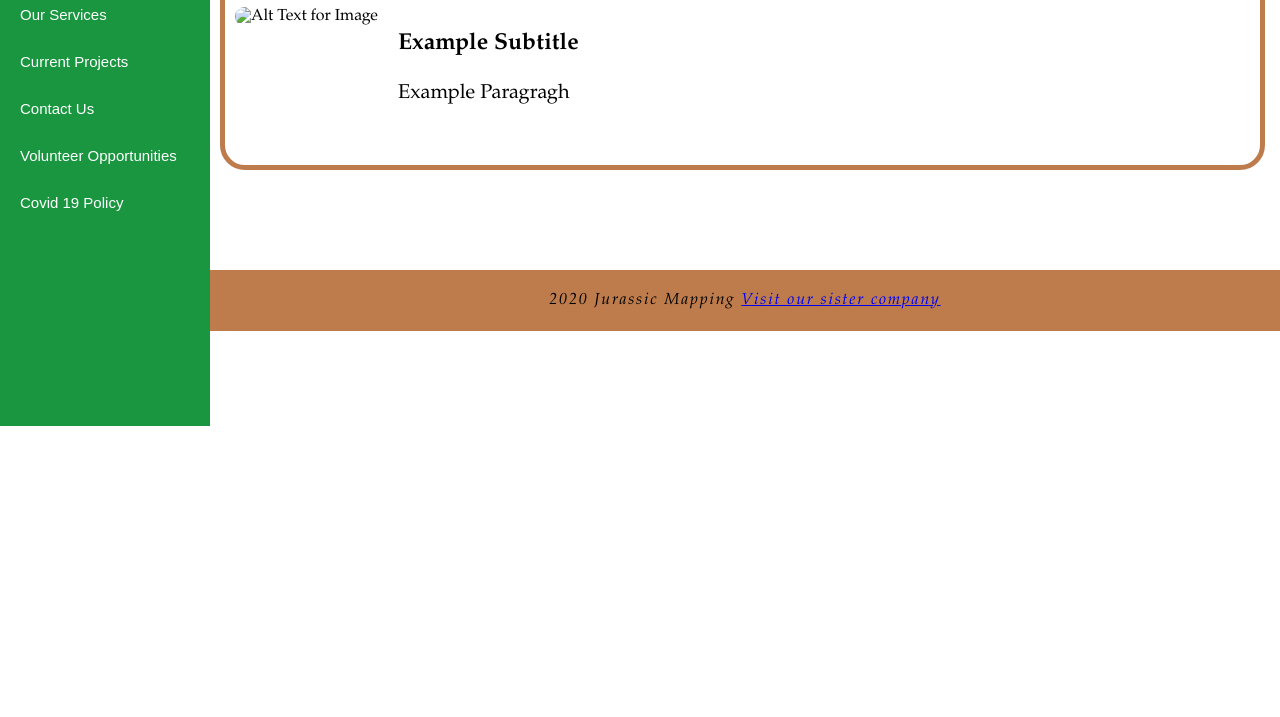
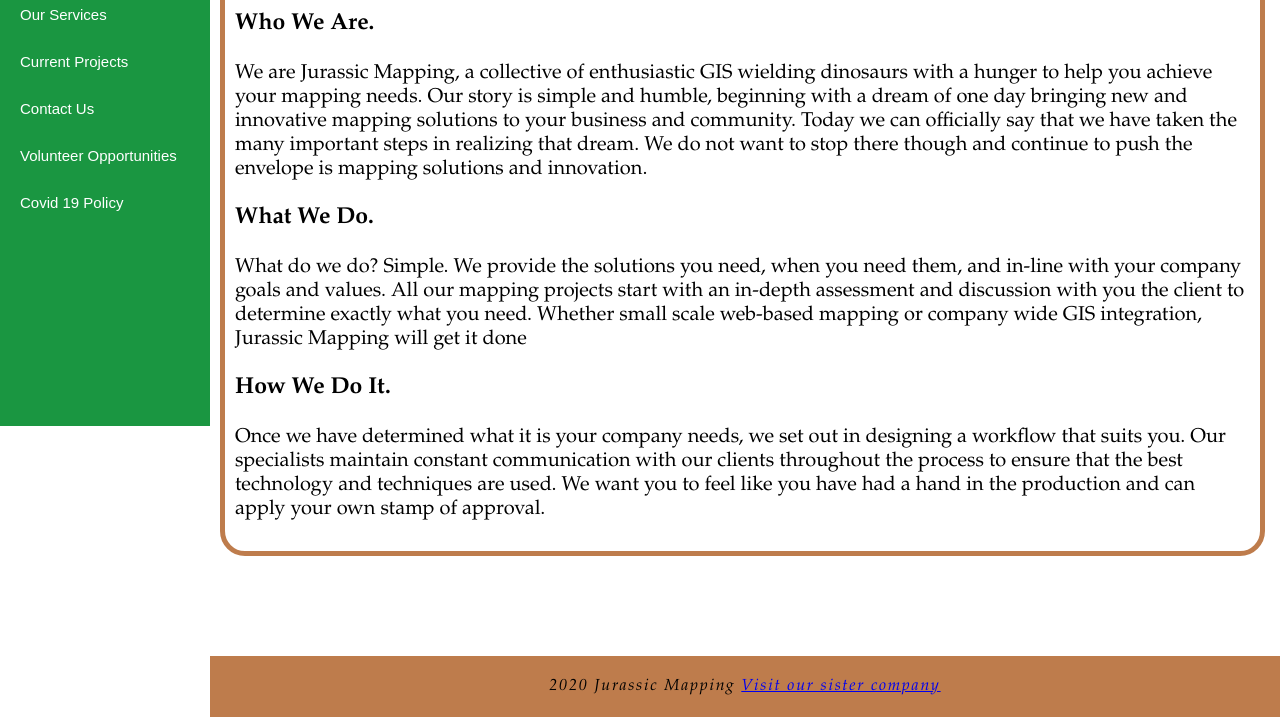
Before and after one commit to DaleGLangford/a3web, a plain HTML site: page aboutus.html in a window 1280 px wide. Shown: the part 394-1111 px from the top of the page. Before the commit the page ends 800 px from the top, so only its background shows below. Drawn offline with Linux system fonts and the light colour scheme.

Commit message:
About Us Page

```diff
--- a/aboutus.html
+++ b/aboutus.html
@@ -1,13 +1,16 @@
-<!--
-Owner: Dana McKee
-Date: 11/11/2020
-From: https://www.w3schools.com/tags/ref_language_codes.asp
--->
 <!DOCTYPE html>
 <html lang="en">
 <meta name="viewport" content="width=device-width, initial-scale=1.0">
 
 <!--
+Wesbite Owners: Dana McKee, Dale Langford, Eric McNeill, Navjot Kaur Sodhi
+Group: 6
+Date: 11/11/2020
+-->
+
+<!--
+Owner: Dana McKee
+Date: 11/11/2020
 From: https://www.w3schools.com/html/tryit.asp?filename=tryhtml_head_title
 -->
 <head>
@@ -62,15 +65,25 @@ Date: 11/11/2020
 From: https://www.w3schools.com/default.asp for base knowledge. Structure was designed independently
 -->
 <div class="section">
-	<h2>Example Title</h2>
-	<div class="divided">
-		<div>
-			<img class="bodyimage" alt="Alt Text for Image" src="Image Location">
-		</div>
-		<div>
-			<h3>Example Subtitle</h3>
-			<p>Example Paragragh</p>
-		</div>
+	<h2>About Us</h2>
+	<div>
+		<h3>Who We Are.</h3>
+		<p>We are Jurassic Mapping, a collective of enthusiastic GIS wielding dinosaurs with a
+			hunger to help you achieve your mapping needs. Our story is simple and humble, beginning
+			with a dream of one day bringing new and innovative mapping solutions to your business and community.
+			Today we can officially say that we have taken the many important steps in realizing that dream.
+			We do not want to stop there though and continue to push the envelope is mapping solutions and innovation.</p>
+
+		<h3>What We Do.</h3>
+		<p>What do we do? Simple. We provide the solutions you need, when you need them, and in-line with your company goals and values.
+			All our mapping projects start with an in-depth assessment and discussion with you the client to determine exactly what you need.
+			Whether small scale web-based mapping or company wide GIS integration, Jurassic Mapping will get it done</p>
+
+		<h3>How We Do It.</h3>
+		<p>Once we have determined what it is your company needs, we set out in designing a workflow that suits you.
+			Our specialists maintain constant communication with our clients throughout the process to ensure that the best technology and techniques are used.
+			We want you to feel like you have had a hand in the production and can apply your own stamp of approval. </p>
+
 	</div>
 </div>
 <!-- To do this without an image, just delete the entire div for the image -->
```
